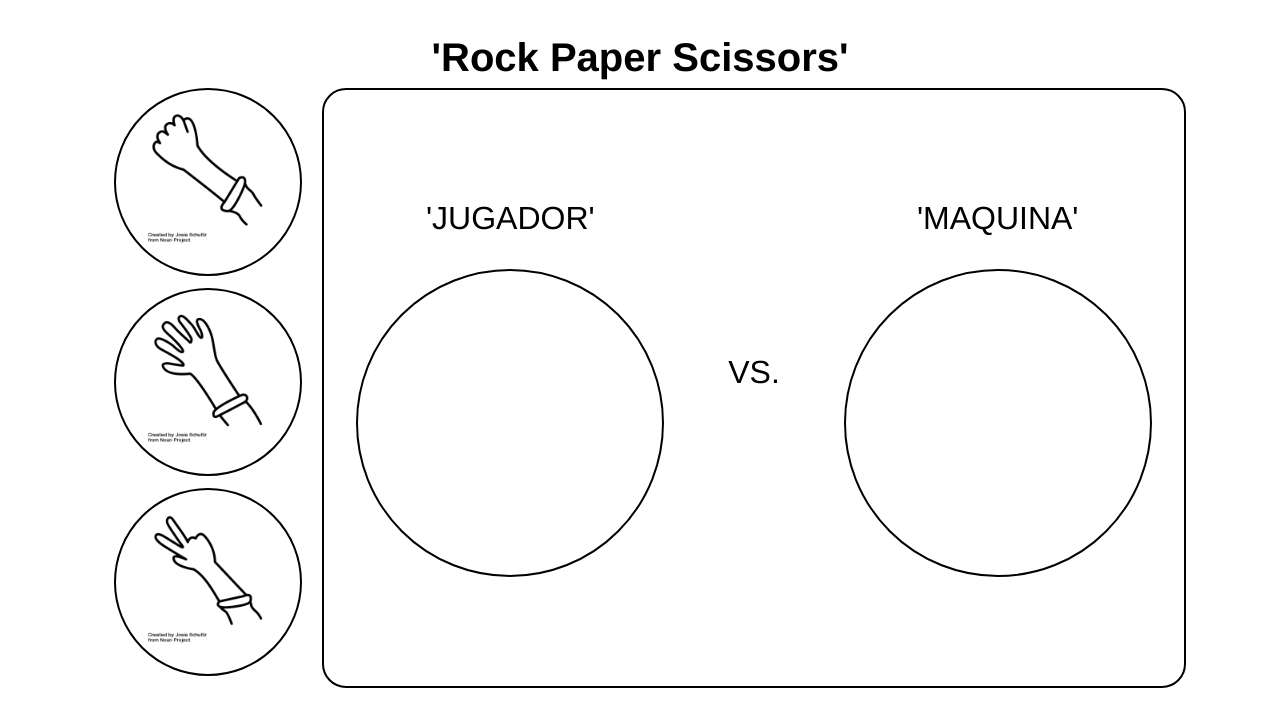
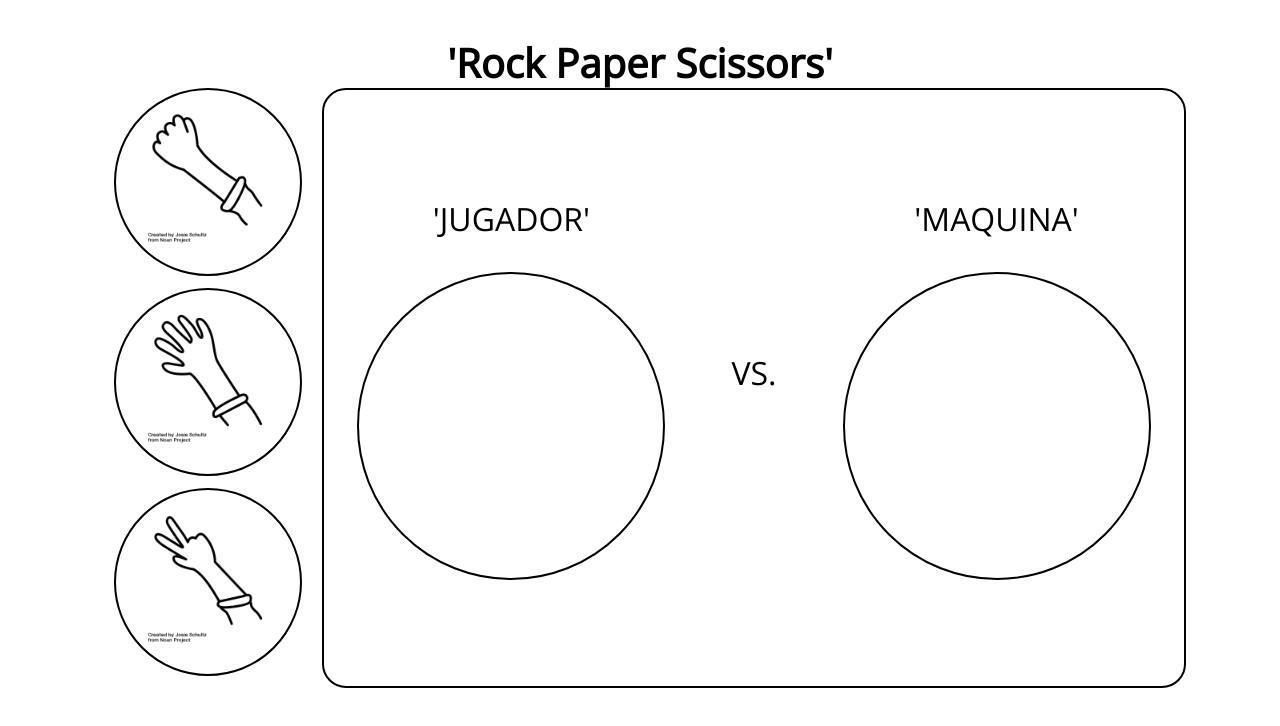
Before and after one commit to ttSpeaker/PiedraPapelTijera, a plain HTML site: page index.html in a window 1280 px wide. Drawn offline with nearby package versions, Linux system fonts and the light colour scheme.

Commit message:
try new font

```diff
--- a/css/style.css
+++ b/css/style.css
@@ -6,7 +6,8 @@ body {
     display: grid;
     grid-template-columns: 1fr 2fr 2fr 2fr 1fr;
     grid-template-rows: 10vh 18vh 18vh 18vh 20vh;
-    font-family: 'Franklin Gothic Medium', 'Arial Narrow', Arial, sans-serif;
+    /* font-family: 'Franklin Gothic Medium', 'Arial Narrow', Arial, sans-serif; */
+    font-family: 'Open Sans', sans-serif;
     font-size: 20px;
     text-align: center;
 }
--- a/index.html
+++ b/index.html
@@ -1,7 +1,7 @@
 <html>
 
 <head>
-    <!-- <link rel="stylesheet" href="css/style.css" type="stylesheet"> -->
+    <link href="https://fonts.googleapis.com/css?family=Open+Sans" rel="stylesheet">
     <link rel="stylesheet" href="css/style.css">
     <script src="js/jquery-3.1.1.js"></script>
     <script src="js/jquery-ui.js"></script>
```
